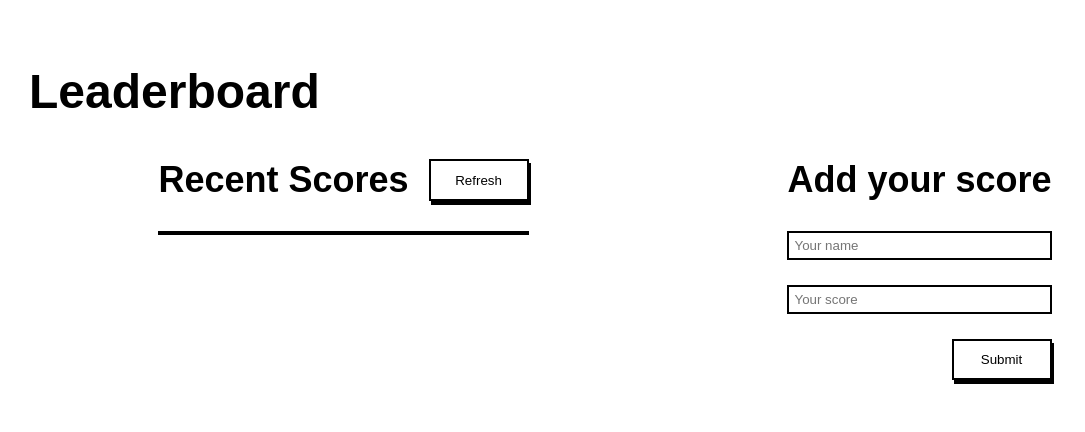
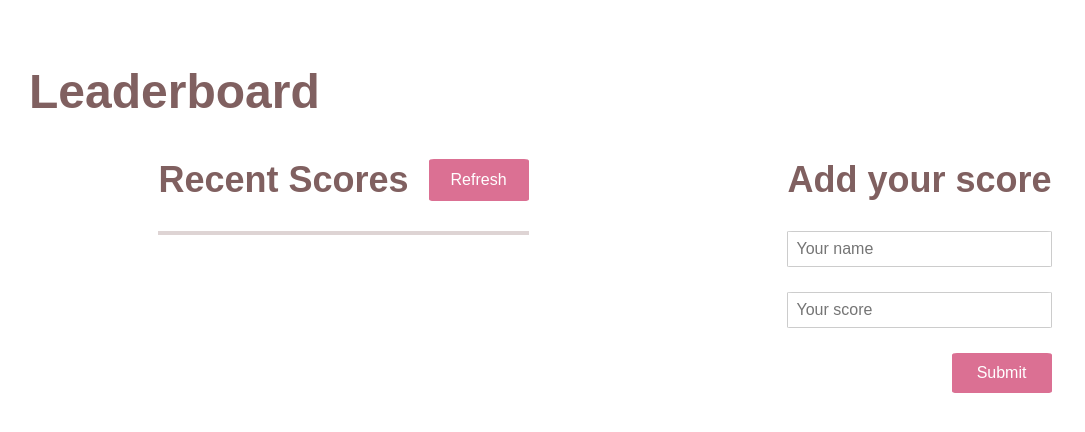
Before and after one commit to HafizMassamTabraizKhan/Leaderboard, a website built with webpack: page src/index.html in a window 1280 px wide. Shown: the whole page, without its empty margins (35-1120 px from the left). Built offline with nearby package versions, Linux system fonts and the light colour scheme; no server answers.

Commit message:
Improve the look and feel

```diff
--- a/src/style.css
+++ b/src/style.css
@@ -7,6 +7,7 @@
 body {
   font-family: sans-serif;
   font-size: 24px;
+  color: rgb(128, 96, 96);
 }
 
 main {
@@ -35,15 +36,19 @@ main {
 
 .btn {
   width: 100px;
-  border: 2px solid #000;
   box-shadow: 2px 4px;
   padding: 11px;
-  background-color: white;
+  border: none;
+  border-radius: 5%;
+  background-color: palevioletred;
+  color: white;
+  font-size: 16px;
 }
 
 .scores-list {
   list-style: none;
-  border: 2px solid #000;
+  border: 2px solid rgb(222, 212, 212);
+  border-radius: 1%;
 }
 
 .scores-list li {
@@ -69,8 +74,10 @@ main {
 input {
   width: 100%;
   height: 100%;
-  padding: 5px;
-  border: 2px solid black;
+  padding: 8px;
+  border: 1px solid #ccc;
+  border-radius: 2%;
+  font-size: 16px;
 }
 
 .sub-btn {
```
